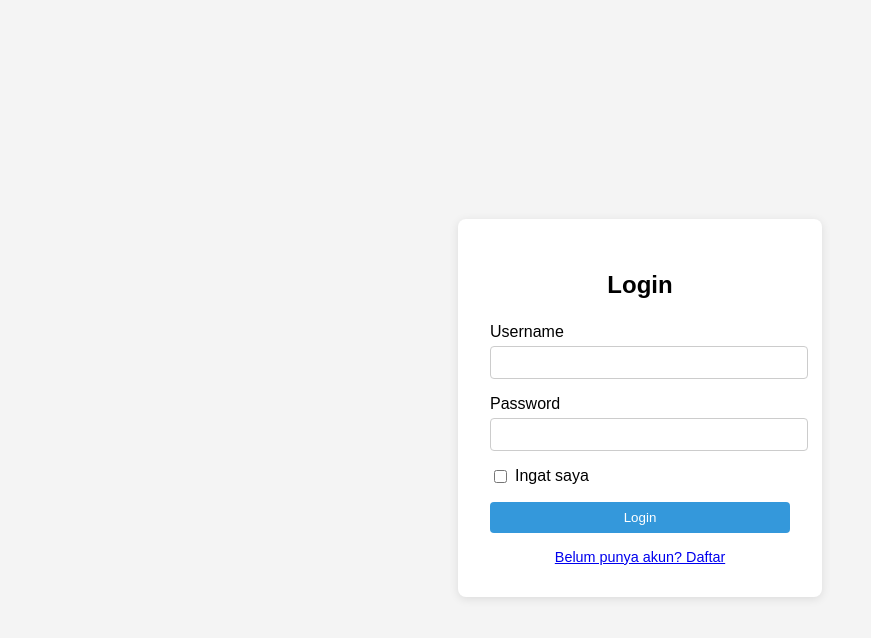
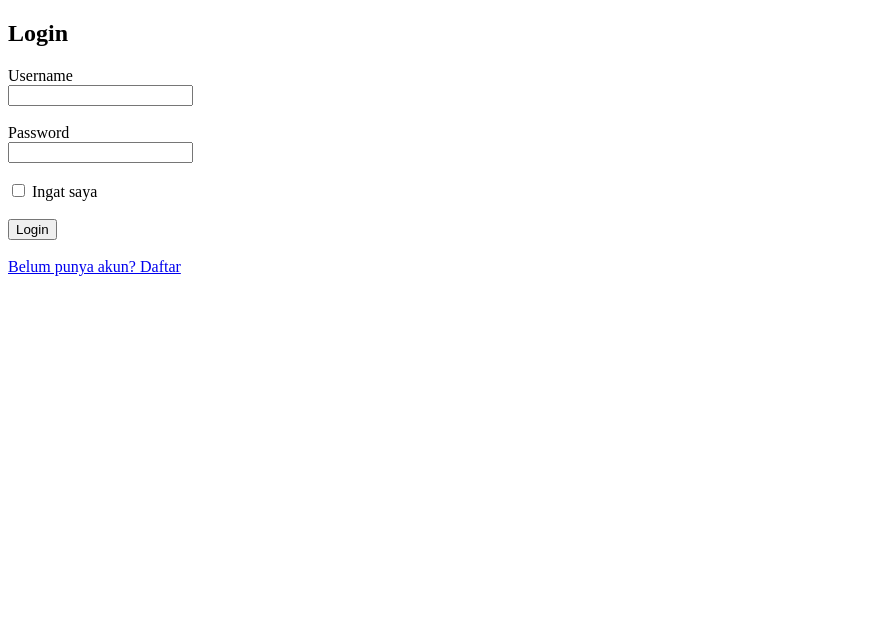
Before and after one commit to ahmad-riski/tugas-sekolah, a plain HTML site: page login.html in a window 1280 px wide. Shown: the whole page, without its empty margins (0-871 px from the left). Drawn offline with Linux system fonts and the light colour scheme.

Commit message:
Update login.html

```diff
--- a/login.html
+++ b/login.html
@@ -2,89 +2,33 @@
 <html lang="id">
 <head>
   <meta charset="UTF-8">
-  <meta name="viewport" content="width=device-width, initial-scale=1.0">
   <title>Login</title>
-  <style>
-    body {
-      font-family: sans-serif;
-      background: #f4f4f4;
-      display: flex;
-      justify-content: center;
-      align-items: center;
-      height: 100vh;
-    }
-    .login-box {
-      background: white;
-      padding: 2rem;
-      border-radius: 8px;
-      box-shadow: 0 2px 10px rgba(0,0,0,0.1);
-      width: 300px;
-    }
-    .login-box h2 {
-      margin-bottom: 1.5rem;
-      text-align: center;
-    }
-    .form-group {
-      margin-bottom: 1rem;
-    }
-    .form-group label {
-      display: block;
-      margin-bottom: 0.3rem;
-    }
-    .form-group input[type="text"],
-    .form-group input[type="password"] {
-      width: 100%;
-      padding: 0.5rem;
-      border: 1px solid #ccc;
-      border-radius: 4px;
-    }
-    .form-check {
-      display: flex;
-      align-items: center;
-      margin-bottom: 1rem;
-    }
-    .form-check input {
-      margin-right: 0.5rem;
-    }
-    .btn {
-      width: 100%;
-      padding: 0.5rem;
-      background: #3498db;
-      color: white;
-      border: none;
-      border-radius: 4px;
-      cursor: pointer;
-    }
-    .btn:hover {
-      background: #2980b9;
-    }
-    .link-daftar {
-      display: block;
-      text-align: center;
-      margin-top: 1rem;
-      font-size: 0.9rem;
-    }
-  </style>
 </head>
 <body>
-  <div class="login-box">
   <h2>Login</h2>
   <form>
-      <div class="form-group">
-        <label for="username">Username</label>
+    <div>
+      <label for="username">Username</label><br>
       <input type="text" id="username" name="username">
     </div>
-      <div class="form-group">
-        <label for="password">Password</label>
+    <br>
+    <div>
+      <label for="password">Password</label><br>
       <input type="password" id="password" name="password">
     </div>
-      <div class="form-check">
+    <br>
+    <div>
       <input type="checkbox" id="remember" name="remember">
       <label for="remember">Ingat saya</label>
     </div>
-      <button type="submit" class="btn">Login</button>
-      <a href="#" class="link-daftar">Belum punya akun? Daftar</a>
+    <br>
+    <div>
+      <button type="submit">Login</button>
+    </div>
+    <br>
+    <div>
+      <a href="#">Belum punya akun? Daftar</a>
+    </div>
   </form>
-  </div>
 </body>
 </html>
```
Lines whose indentation alone changed are shown as unchanged.
